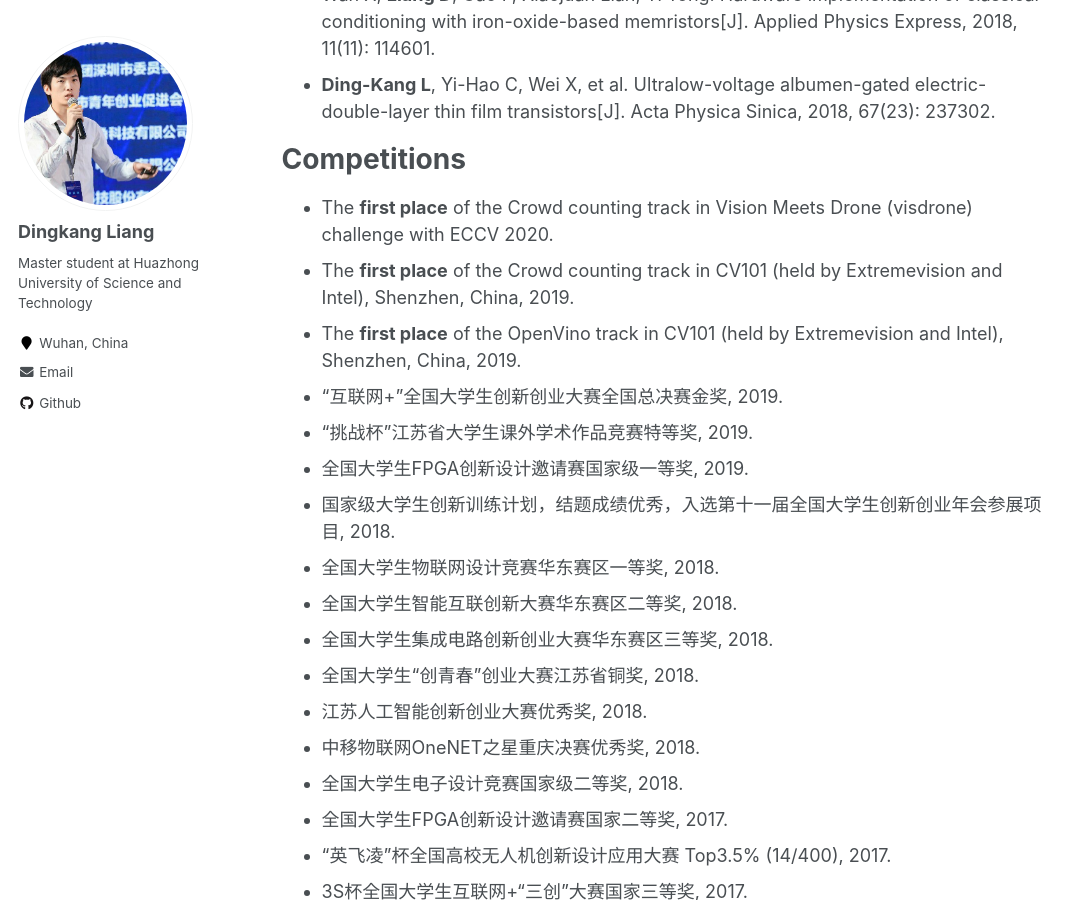
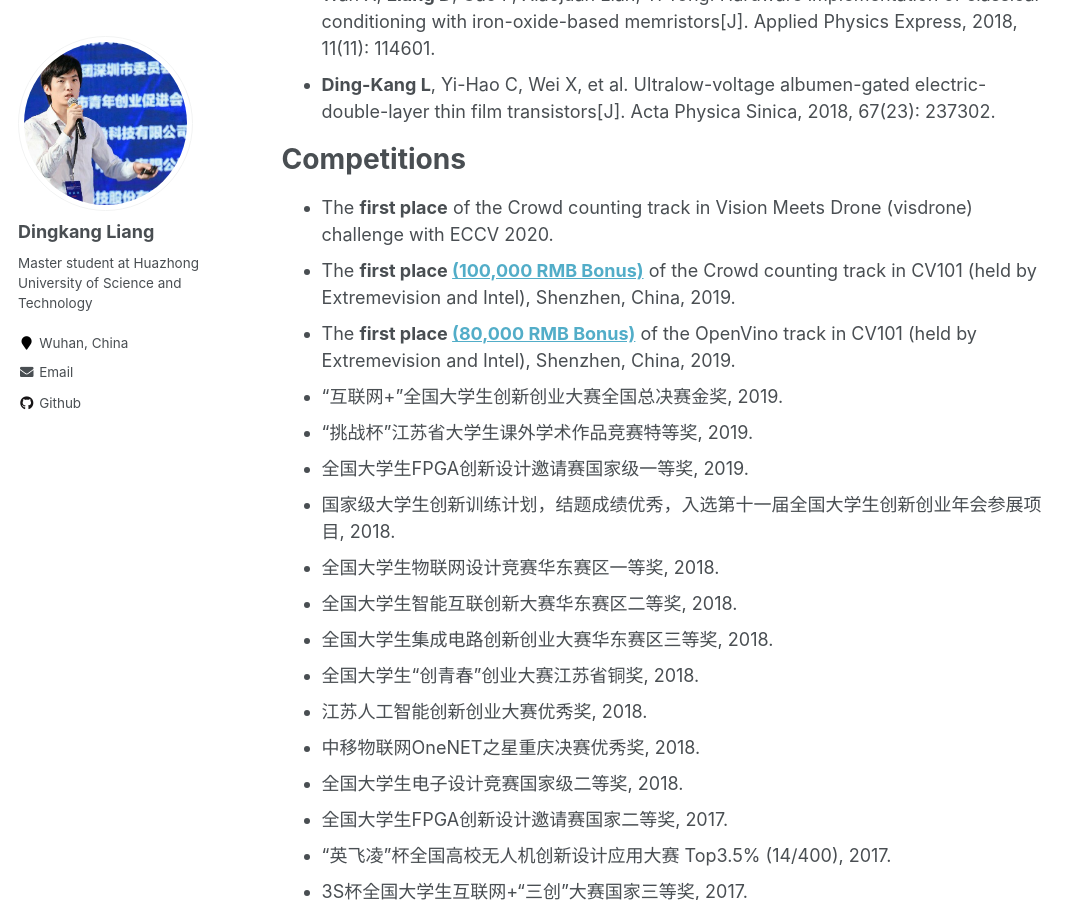
Before and after one commit to dk-liang/dk-liang.github.io, a Jekyll site: the page built from _pages/about.md, in a window 1280 px wide and 900 px high, scrolled down 902 px. Shown: the whole window, without its empty margins (0-1084 px from the left). Built offline with Jekyll 4.4.1, drawn with Linux system fonts in a browser that asks for light colours.

Commit message:
Update about.md

```diff
--- a/_pages/about.md
+++ b/_pages/about.md
@@ -29,8 +29,8 @@ Publications
 # Competitions
 
 * The **first place** of the Crowd counting track in Vision Meets Drone (visdrone)  challenge with ECCV 2020.
-* The **first place** of the Crowd counting track in CV101 (held by Extremevision and Intel), Shenzhen, China, 2019.
-* The **first place** of the OpenVino track in CV101 (held by Extremevision and Intel), Shenzhen, China, 2019.
+* The **first place [(100,000 RMB Bonus)](https://www.cvmart.net/list/ECV2019)** of the Crowd counting track in CV101 (held by Extremevision and Intel), Shenzhen, China, 2019.
+* The **first place [(80,000 RMB Bonus)](https://www.cvmart.net/list/ECV2019)** of the OpenVino track in CV101 (held by Extremevision and Intel), Shenzhen, China, 2019.
 * “互联网+”全国大学生创新创业大赛全国总决赛金奖, 2019.
 * “挑战杯”江苏省大学生课外学术作品竞赛特等奖, 2019.
 * 全国大学生FPGA创新设计邀请赛国家级一等奖, 2019.
```
